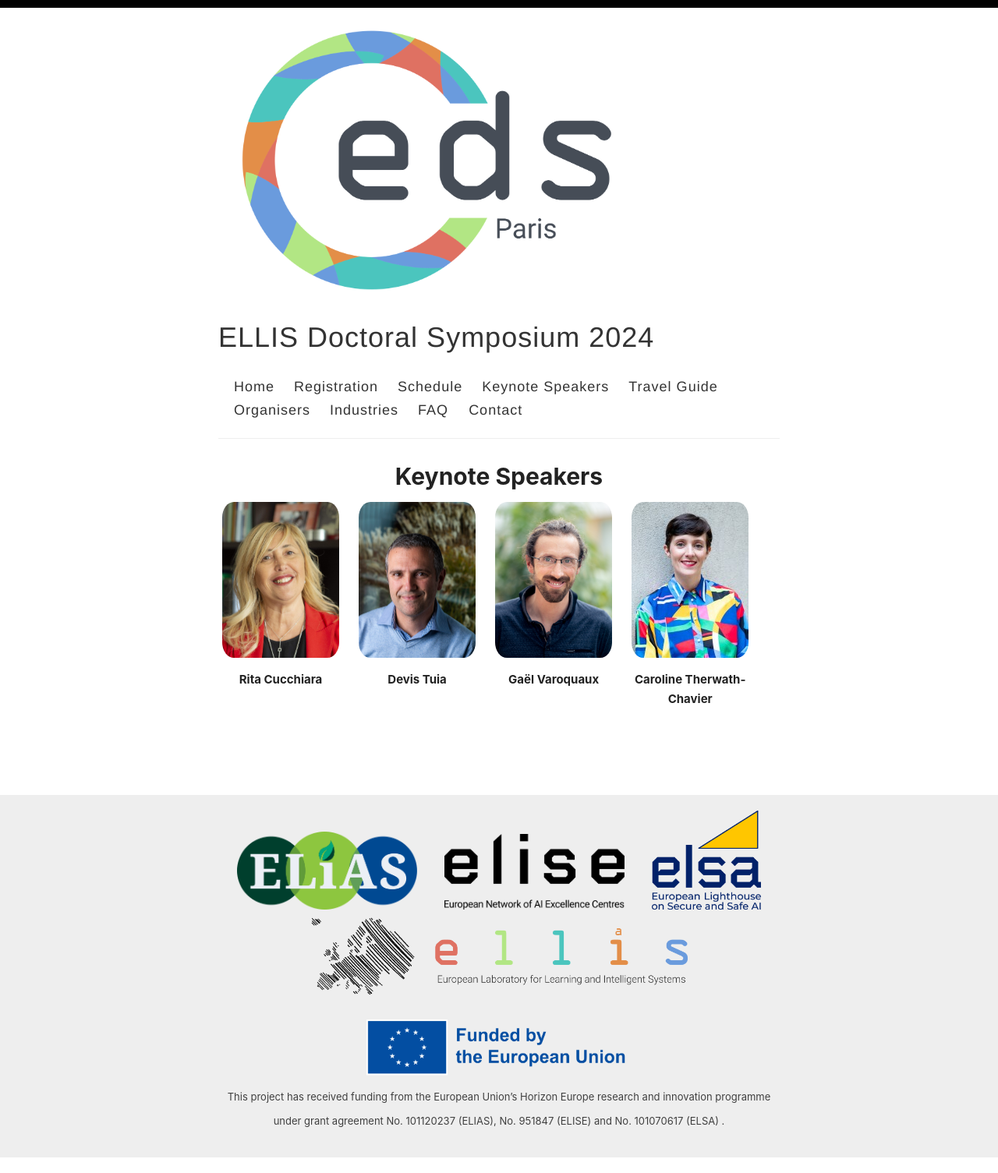
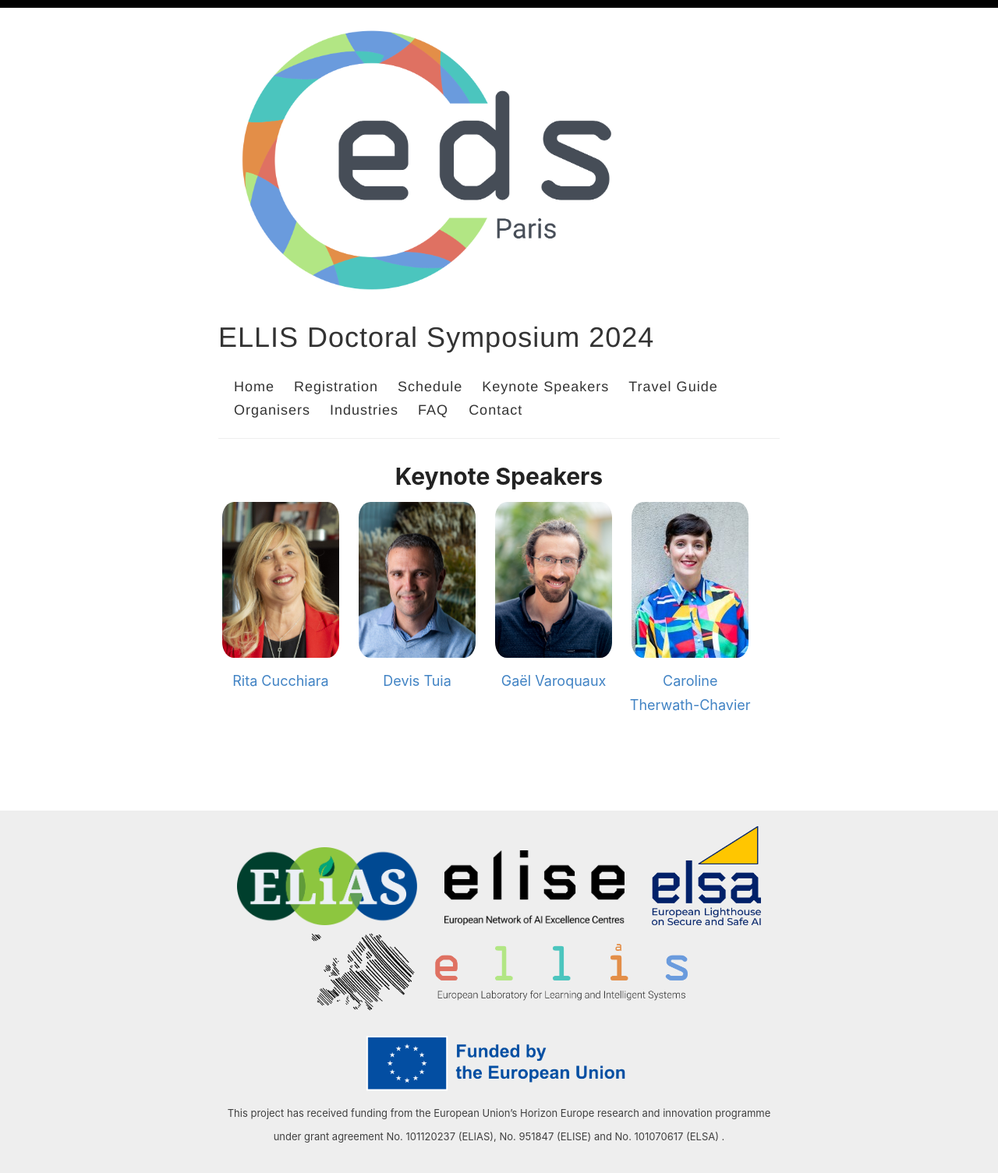
Before and after one commit to eds2024/eds2024.github.io, a Jekyll site: the page built from _pages/keynote_speakers.md, in a window 1280 px wide. Shown: the whole page at 78% size. Built offline with Jekyll 4.4.1, drawn with Linux system fonts in a browser that asks for light colours.

Commit message:
update keynote_speakers.md

```diff
--- a/_pages/keynote_speakers.md
+++ b/_pages/keynote_speakers.md
@@ -25,7 +25,7 @@
             vertical-align: middle;
         }
         .speaker h2 {
-            margin-bottom: 5px;
+            margin-bottom: 10px;
             font-size: smaller;
         }
     </style>
@@ -34,28 +34,28 @@
 <div class="speaker">
         <img src="../assets/images_speakers/rita_cucchiara.jpg" alt="Rita Cucchiara">
         <a href="https://aimagelab.ing.unimore.it/imagelab/person.asp?idpersona=1">
-            <h2>Rita Cucchiara</h2>
+            <p>Rita Cucchiara</p>
         </a>
         <!-- <p>Description</p> -->
 </div>
 <div class="speaker">
         <img src="../assets/images_speakers/devis_tuia.jpg" alt="Devis Tuia">
         <a href="https://people.epfl.ch/devis.tuia">
-            <h2>Devis Tuia</h2>
+            <p>Devis Tuia</p>
         </a>
         <!-- <p>Description</p> -->
 </div>
 <div class="speaker">
         <img src="../assets/images_speakers/gael_varoquaux.jpg" alt="Gaël Varoquaux">
         <a href="https://gael-varoquaux.info/">
-            <h2>Gaël Varoquaux</h2>
+            <p>Gaël Varoquaux</p>
         </a>
         <!-- <p>Description</p> -->
 </div>
 <div class="speaker">
         <img src="../assets/images_speakers/caroline_therwath-chavier.jpeg" alt="Caroline Therwath-Chavier">
         <a href="https://theallyance.one/team">
-            <h2>Caroline Therwath-Chavier</h2>
+            <p>Caroline Therwath-Chavier</p>
         </a>
         <!-- <p>Description</p> -->
 </div>
```
